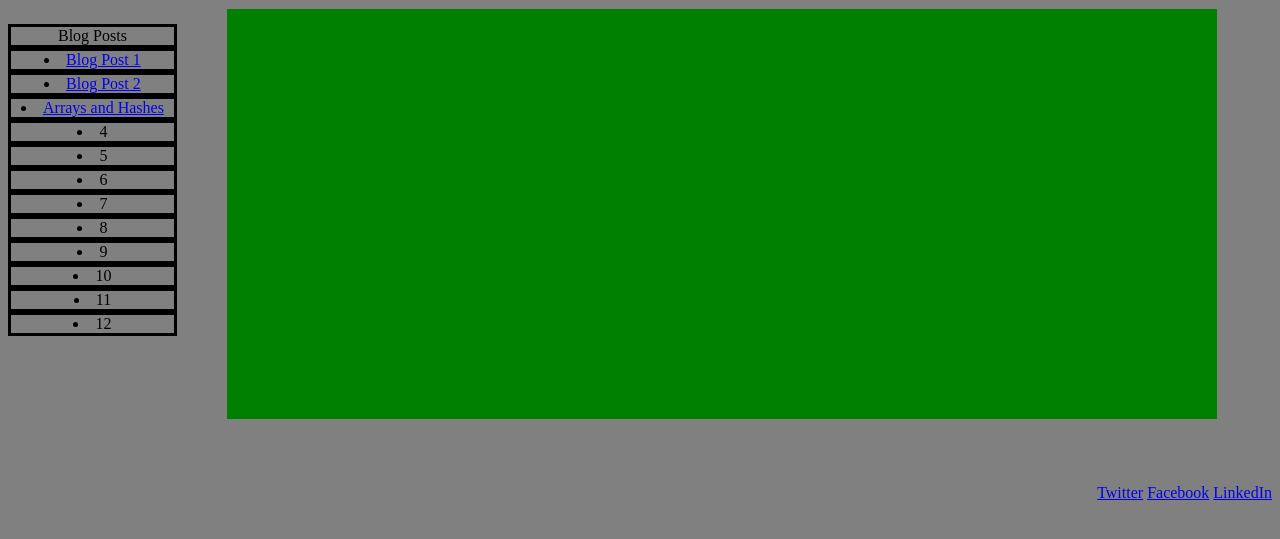
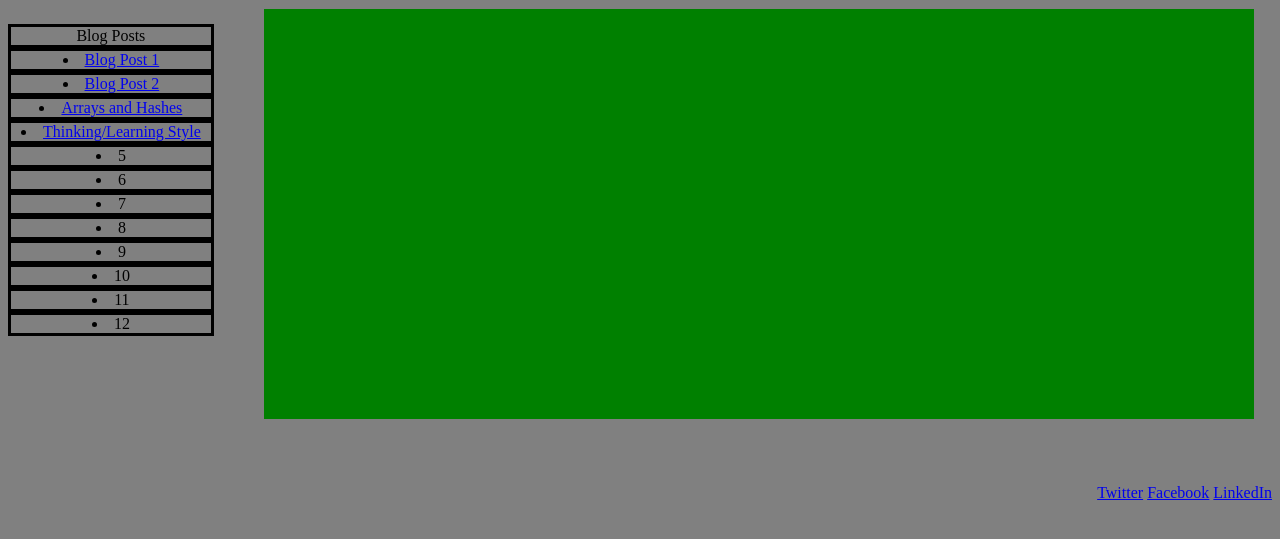
Before and after one commit to arcpetretta/arcpetretta.github.io, a plain HTML site: page blog/blog-template.html in a window 1280 px wide. Shown: the part 161-700 px from the top of the page. Drawn offline with Linux system fonts and the light colour scheme.

Commit message:
update blog list

```diff
--- a/blog/blog-template.html
+++ b/blog/blog-template.html
@@ -36,7 +36,7 @@
     <li class = "post"><a href= "https://arcpetretta.github.io/blog/Blog-Post-1.html">Blog Post 1</a></li>
     <li class = "post"><a href= "https://arcpetretta.github.io/blog/Blog-Post-2.html">Blog Post 2</a></li>
     <li class = "post"><a href= "https://arcpetretta.github.io/blog/t3-arrays-hashes.html">Arrays and Hashes</a></li>
-    <li class = "post"><a>4</a></li>
+    <li class = "post"><a href= "https://arcpetretta.github.io/blog/c3-thinking-style.html">Thinking/Learning Style</a></li>
     <li class = "post"><a>5</a></li>
     <li class = "post"><a>6</a></li>
     <li class = "post"><a>7</a></li>
```
Also changed, not shown: blog/Blog-Post-1.html (+2 -2 lines), blog/Blog-Post-2.html (+2 -2 lines), blog/Most-Recent-Blog.html (+2 -2 lines), blog/c3-thinking-style.html (+1 -1 lines), blog/t3-arrays-hashes.html (+2 -2 lines).
